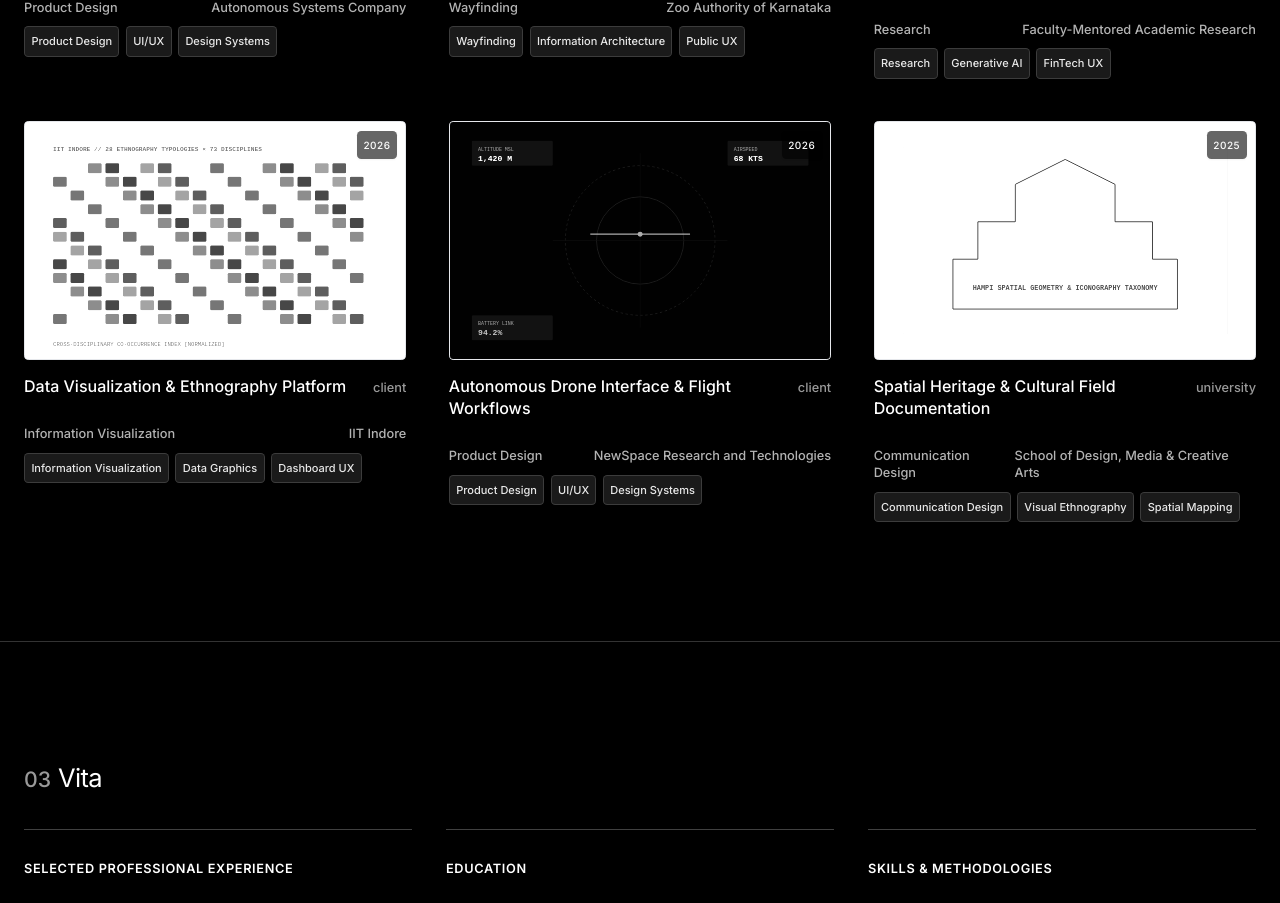
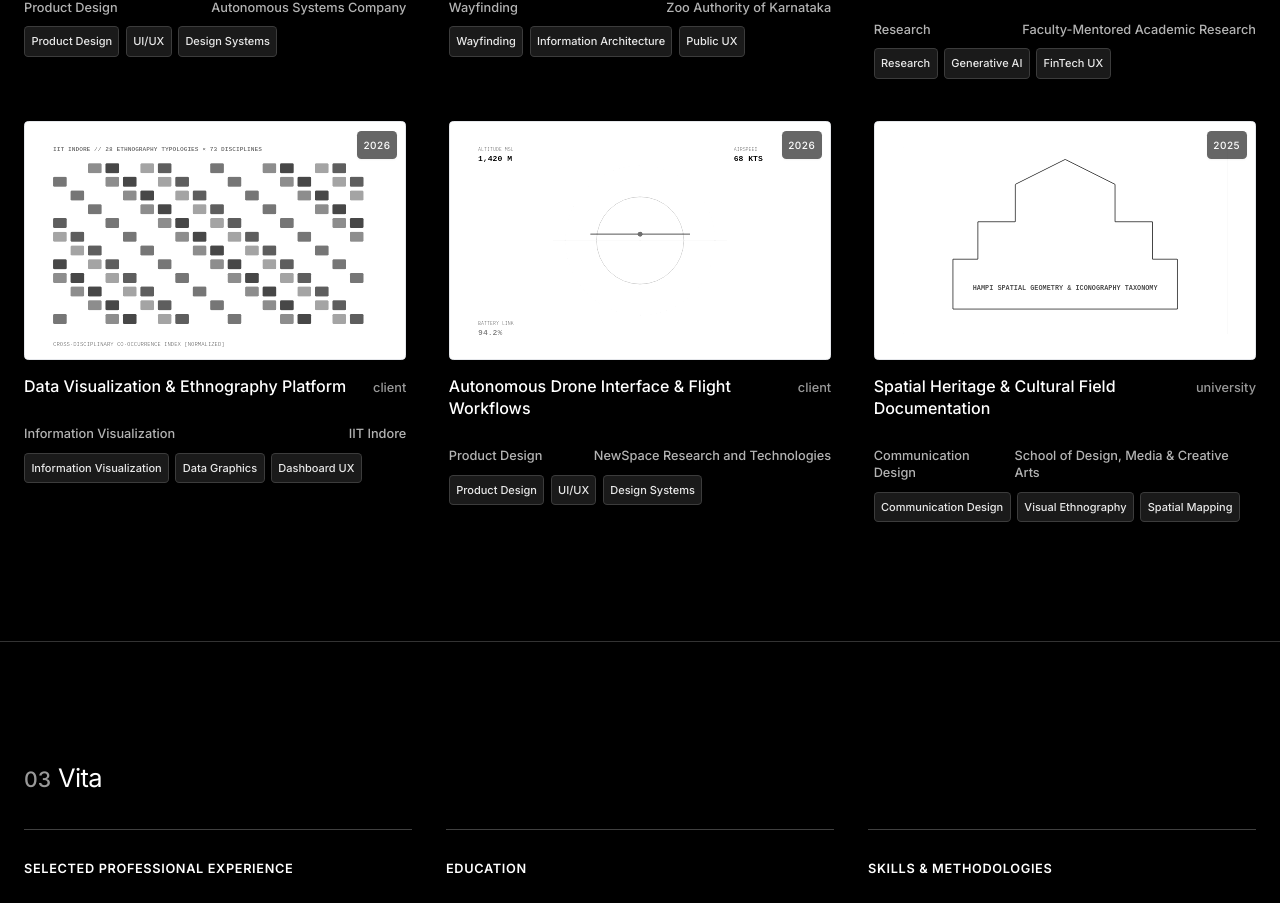
Before and after one commit to aadarshdoesdesign-007/portfolio-, a Next.js app: page / in a window 1280 px wide. Shown: the part 2800-3703 px from the top of the page. Built offline with nearby package versions, Linux system fonts and the light colour scheme.

Commit message:
fix(projects): set clean white background for Autonomous Drone Interface thumbnail

```diff
--- a/src/components/ProjectCard.tsx
+++ b/src/components/ProjectCard.tsx
@@ -166,29 +166,29 @@ export const ProjectCard: React.FC<ProjectCardProps> = ({ project, index, onSele
 
       case 'wireframe': // NewSpace Drone Interface
         return (
-          <svg viewBox="0 0 600 380" className="w-full h-full bg-[#0f172a]" fill="none" xmlns="http://www.w3.org/2000/svg">
-            <rect width="600" height="380" fill="#0f172a"/>
-            <circle cx="300" cy="190" r="120" stroke="#334155" strokeWidth="1" strokeDasharray="4 4"/>
-            <circle cx="300" cy="190" r="70" stroke="#334155" strokeWidth="1"/>
-            <line x1="300" y1="50" x2="300" y2="330" stroke="#1e293b" strokeWidth="1"/>
-            <line x1="160" y1="190" x2="440" y2="190" stroke="#1e293b" strokeWidth="1"/>
+          <svg viewBox="0 0 600 380" className="w-full h-full bg-[#f8fafc]" fill="none" xmlns="http://www.w3.org/2000/svg">
+            <rect width="600" height="380" fill="#f8fafc"/>
+            <circle cx="300" cy="190" r="120" stroke="#cbd5e1" strokeWidth="1" strokeDasharray="4 4"/>
+            <circle cx="300" cy="190" r="70" stroke="#94a3b8" strokeWidth="1"/>
+            <line x1="300" y1="50" x2="300" y2="330" stroke="#cbd5e1" strokeWidth="1"/>
+            <line x1="160" y1="190" x2="440" y2="190" stroke="#cbd5e1" strokeWidth="1"/>
 
             {/* Flight horizon line */}
-            <line x1="220" y1="180" x2="380" y2="180" stroke="#38bdf8" strokeWidth="2"/>
-            <circle cx="300" cy="180" r="4" fill="#38bdf8"/>
+            <line x1="220" y1="180" x2="380" y2="180" stroke="#0284c7" strokeWidth="2"/>
+            <circle cx="300" cy="180" r="4" fill="#0284c7"/>
 
             {/* Telemetry badges */}
-            <rect x="30" y="30" width="130" height="40" rx="2" fill="#1e293b"/>
-            <text x="40" y="46" fontFamily="monospace" fontSize="8" fill="#94a3b8">ALTITUDE MSL</text>
-            <text x="40" y="62" fontFamily="monospace" fontSize="13" fontWeight="bold" fill="#f8fafc">1,420 M</text>
+            <rect x="30" y="30" width="130" height="40" rx="3" fill="#ffffff" stroke="#e2e8f0"/>
+            <text x="40" y="46" fontFamily="monospace" fontSize="8" fill="#64748b">ALTITUDE MSL</text>
+            <text x="40" y="62" fontFamily="monospace" fontSize="13" fontWeight="bold" fill="#0f172a">1,420 M</text>
 
-            <rect x="440" y="30" width="130" height="40" rx="2" fill="#1e293b"/>
-            <text x="450" y="46" fontFamily="monospace" fontSize="8" fill="#94a3b8">AIRSPEED</text>
-            <text x="450" y="62" fontFamily="monospace" fontSize="13" fontWeight="bold" fill="#f8fafc">68 KTS</text>
+            <rect x="440" y="30" width="130" height="40" rx="3" fill="#ffffff" stroke="#e2e8f0"/>
+            <text x="450" y="46" fontFamily="monospace" fontSize="8" fill="#64748b">AIRSPEED</text>
+            <text x="450" y="62" fontFamily="monospace" fontSize="13" fontWeight="bold" fill="#0f172a">68 KTS</text>
 
-            <rect x="30" y="310" width="130" height="40" rx="2" fill="#1e293b"/>
-            <text x="40" y="326" fontFamily="monospace" fontSize="8" fill="#94a3b8">BATTERY LINK</text>
-            <text x="40" y="342" fontFamily="monospace" fontSize="13" fontWeight="bold" fill="#4ade80">94.2%</text>
+            <rect x="30" y="310" width="130" height="40" rx="3" fill="#ffffff" stroke="#e2e8f0"/>
+            <text x="40" y="326" fontFamily="monospace" fontSize="8" fill="#64748b">BATTERY LINK</text>
+            <text x="40" y="342" fontFamily="monospace" fontSize="13" fontWeight="bold" fill="#16a34a">94.2%</text>
           </svg>
         );
 
```
